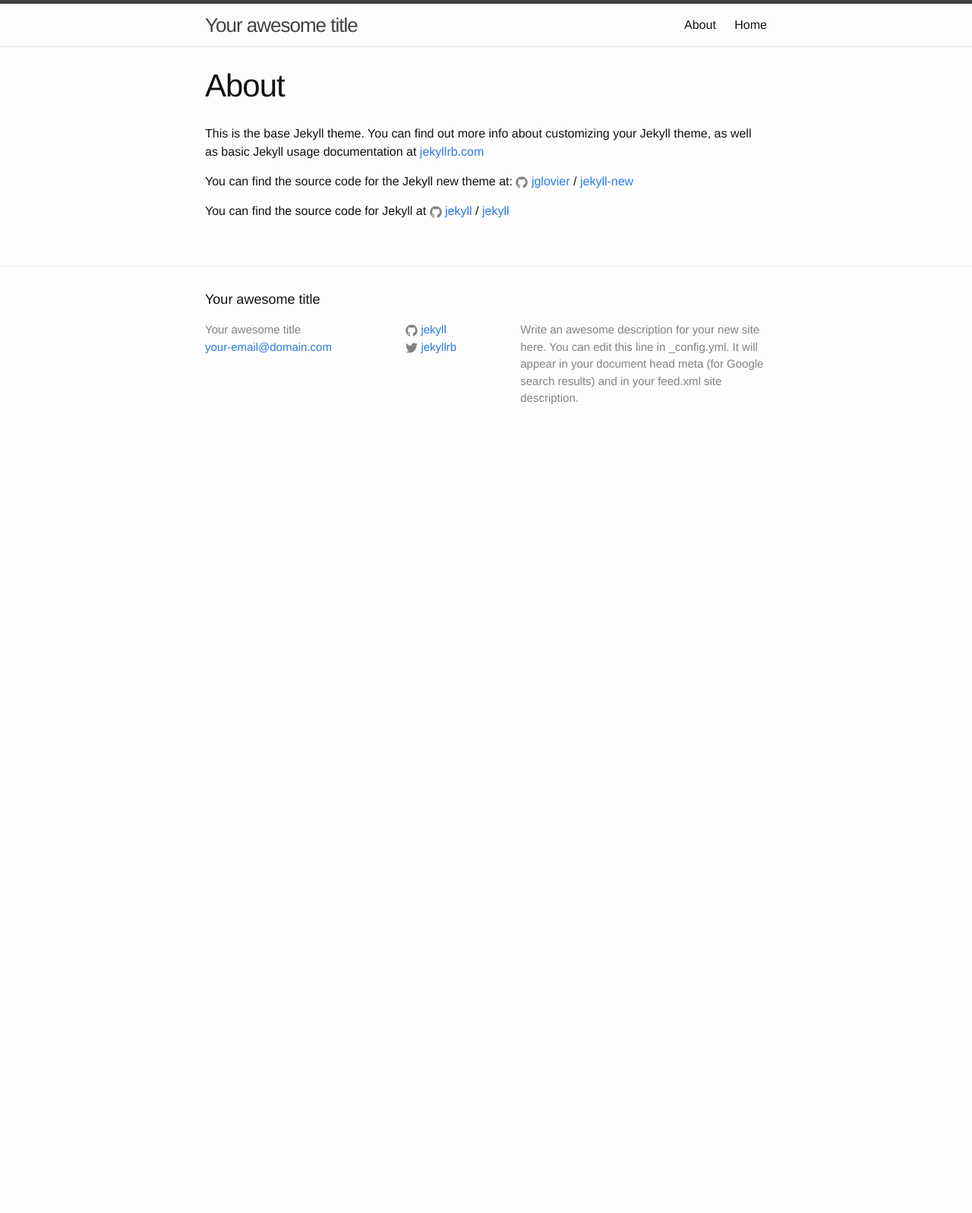
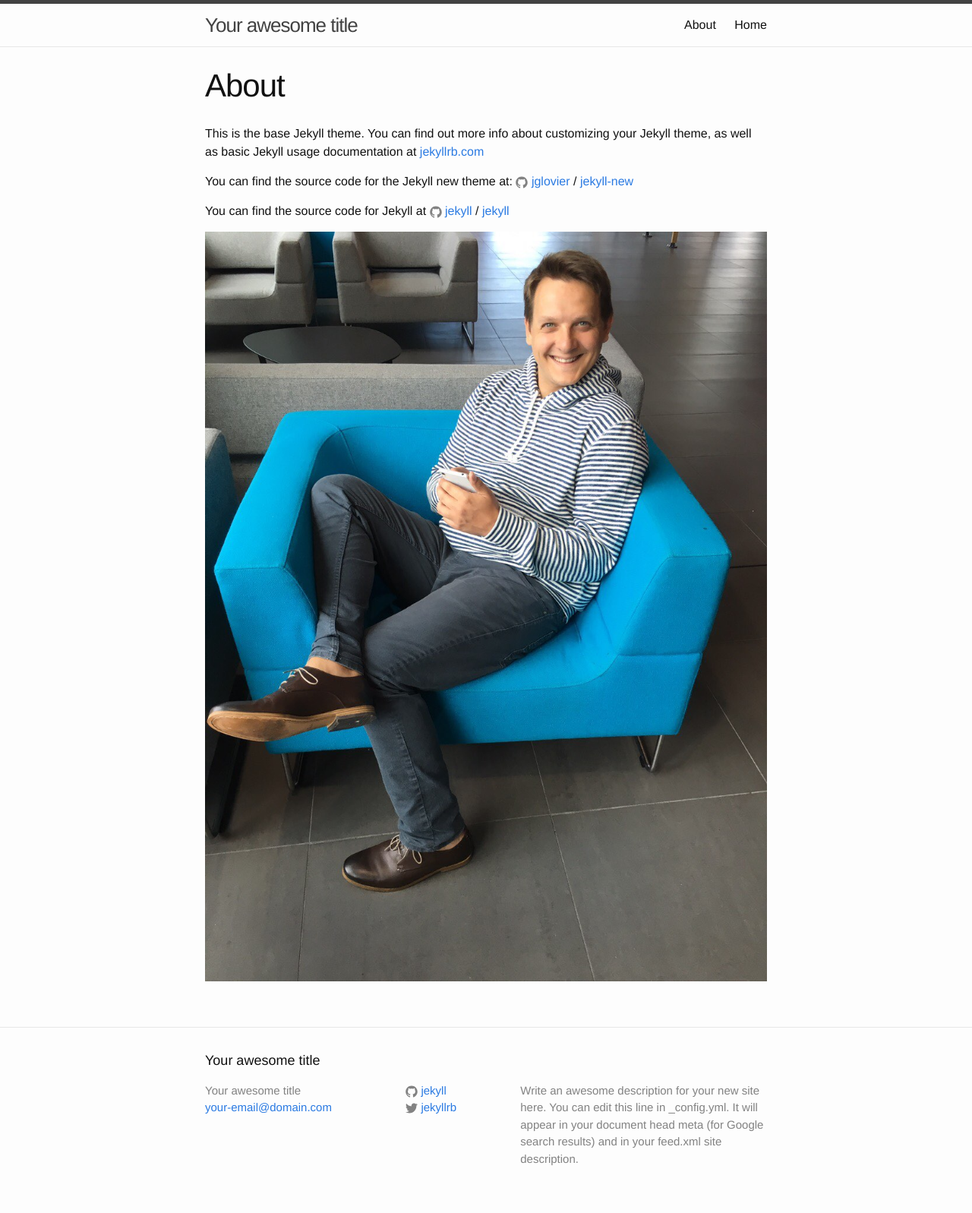
Before and after one commit to AleksejDix/shopping-mates, a Jekyll site: the page built from about.md, in a window 1280 px wide. Shown: the whole page at 76% size. Built offline with Jekyll 4.4.1, drawn with Linux system fonts in a browser that asks for light colours; before the commit the page ends 900 px from its top, so only the background shows below that.

Commit message:
Updated About

```diff
--- a/about.md
+++ b/about.md
@@ -13,3 +13,5 @@ You can find the source code for the Jekyll new theme at:
 You can find the source code for Jekyll at
 {% include icon-github.html username="jekyll" %} /
 [jekyll](https://github.com/jekyll/jekyll)
+
+![0-02-01-a41b6c59e7a59feddeb4d8d227a4c80a63b9c3bf84912d13448d9de6c8762b79_full.jpg](/uploads/0-02-01-a41b6c59e7a59feddeb4d8d227a4c80a63b9c3bf84912d13448d9de6c8762b79_full.jpg)
```
